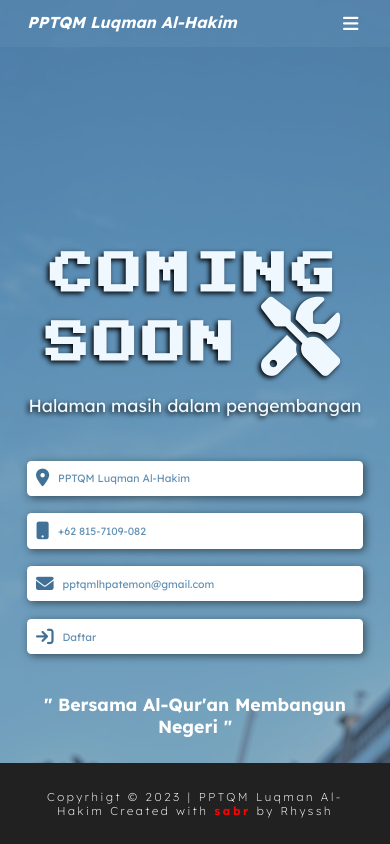
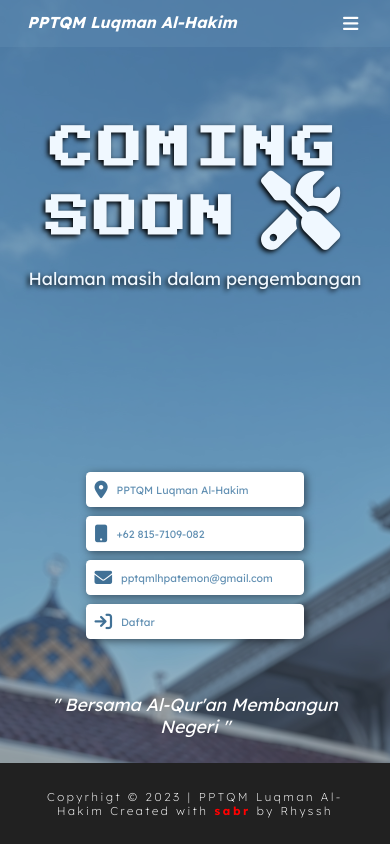
Before and after one commit to bayupurnamaj/pptqm-luqmanalhakim, a plain HTML site: page comingsoon.html in a window 390 px wide. Drawn offline with Linux system fonts and the light colour scheme.

Commit message:
responsive mobile phone versi 1.62.4

```diff
--- a/comingsoon.css
+++ b/comingsoon.css
@@ -1,7 +1,7 @@
 .bg1 {
   width: 100%;
   height: 100vh;
-  background: url(img/pdk1.jpg);
+  background: url(img/pdk1.jpg) top center;
   background-size: cover;
   background-blend-mode: darken;
 }
@@ -48,11 +48,9 @@
   font-weight: 400;
   font-size: 2rem;
 }
-
 .content {
   width: 100%;
   display: flex;
-  margin-top: 50px;
   flex-direction: column;
   background-color: rgb(65, 113, 150, 0);
   position: absolute;
@@ -92,15 +90,10 @@
   margin-left: 1rem;
   text-align: center;
 }
-.content .container .quote {
-  grid-area: quote;
-  padding-bottom: 30px;
-}
-.content .container .quote h1 {
+.content .quote h1 {
   text-align: center;
-  color: #355268;
-  padding-bottom: 50px;
   font-style: italic;
+  font-weight: 400;
 }
 .content h1 {
   text-align: center;
@@ -150,13 +143,18 @@
     font-size: 62.5%;
   }
   .content .container {
+    width: 50%;
     display: block;
+    margin: -3rem auto;
   }
   .content .container .location,
   .content .container .number,
   .content .container .gmail,
   .content .container .daftar {
-    margin-top: 2rem;
+    margin-top: 1rem;
+  }
+  .bg1-content {
+    top: 15%;
   }
 }
 /* Mobilephone */
@@ -164,4 +162,11 @@
   html {
     font-size: 55%;
   }
+  .bg1-content {
+    top: 15%;
+  }
+  .content .container {
+    width: 70%;
+    margin: 1.7rem auto;
+  }
 }
```
Also changed, not shown: comingsoon.html (+0 -1 lines).
